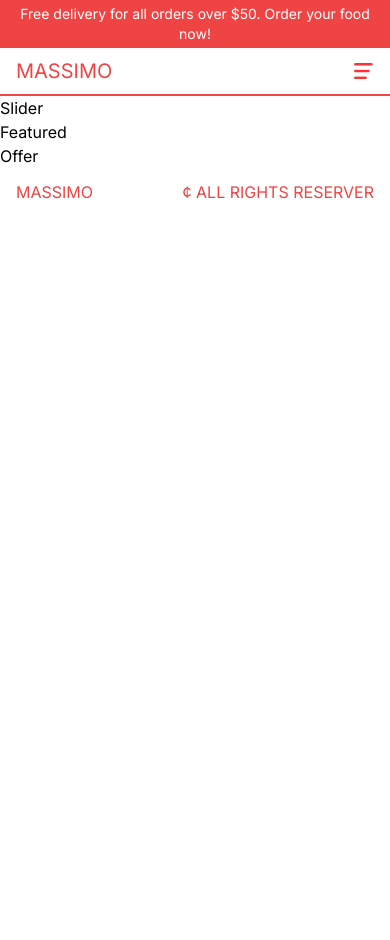
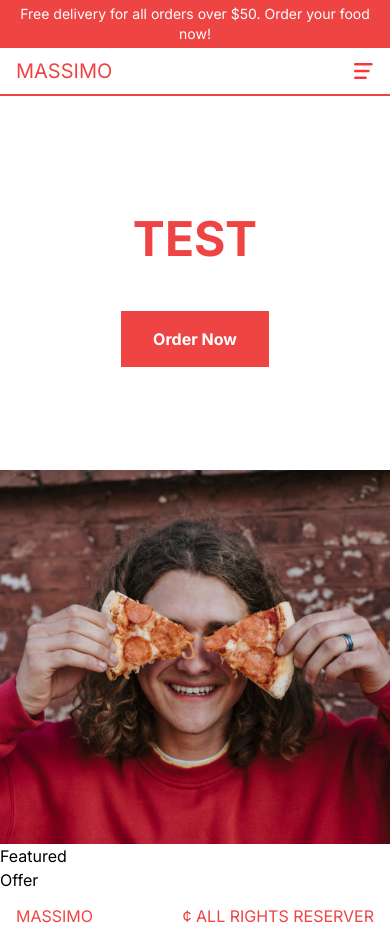
Before and after one commit to branmeco/restaurantapp, a Next.js app: page / in a window 390 px wide. Before the commit the page ends 844 px from the top, so only its background shows below. Built offline with nearby package versions, Linux system fonts and the light colour scheme.

Commit message:
React Tailwind Responsive Slider Tutorial

```diff
--- a/src/components/Footer.tsx
+++ b/src/components/Footer.tsx
@@ -4,7 +4,7 @@ import Link from 'next/link';
 function Footer() {
   return (
     <div className='h-12 md:h-24 p-4 lg:p-20 xl:p-40 text-red-500 flex items-center justify-between'>
-      <Link href="/">MASSIMO</Link>
+      <Link href="/" className=''>MASSIMO</Link>
       <p>¢ ALL RIGHTS RESERVER</p>
     </div>
   )
--- a/src/components/Slider.tsx
+++ b/src/components/Slider.tsx
@@ -1,8 +1,41 @@
-import React from 'react'
+"use client"
 
-function Slider() {
+import Image from "next/image";
+import React from 'react';
+
+const data = [
+  {
+    id: 1,
+    title: "always fresh & always crispy & always hot",
+    image: "/slide1.png",
+  },
+  {
+    id: 2,
+    title: "We deliver your wherever you are in NY",
+    image: "/slide2.png",
+  },
+  {
+    id: 3,
+    title: "The best pizza to share with your family",
+    image: "/slide3.png",
+  },
+]
+
+const Slider = () => {
   return (
-    <div>Slider</div>
+    <div className='flex flex-col h-[calc(100vh-6rem)]'>
+      {/*TEXT CONTAINER*/}
+      <div className='h-1/2 flex items-center justify-center flex-col gap-8 text-red-500 font-bold'>
+        <h1 className='text-5xl text-center uppercase p-4 md:text-6xl xl:text-7xl'>
+          Test
+        </h1>
+        <button className='bg-red-500 text-white py-4 px-8'>Order Now</button>
+      </div>
+      {/*IMAGE CONTAINER*/}
+      <div className='w-full h-1/2 relative'>
+        <Image src="/slide1.png" alt="" fill className="object-cover"/>
+      </div>
+    </div>
   )
 }
 
```
